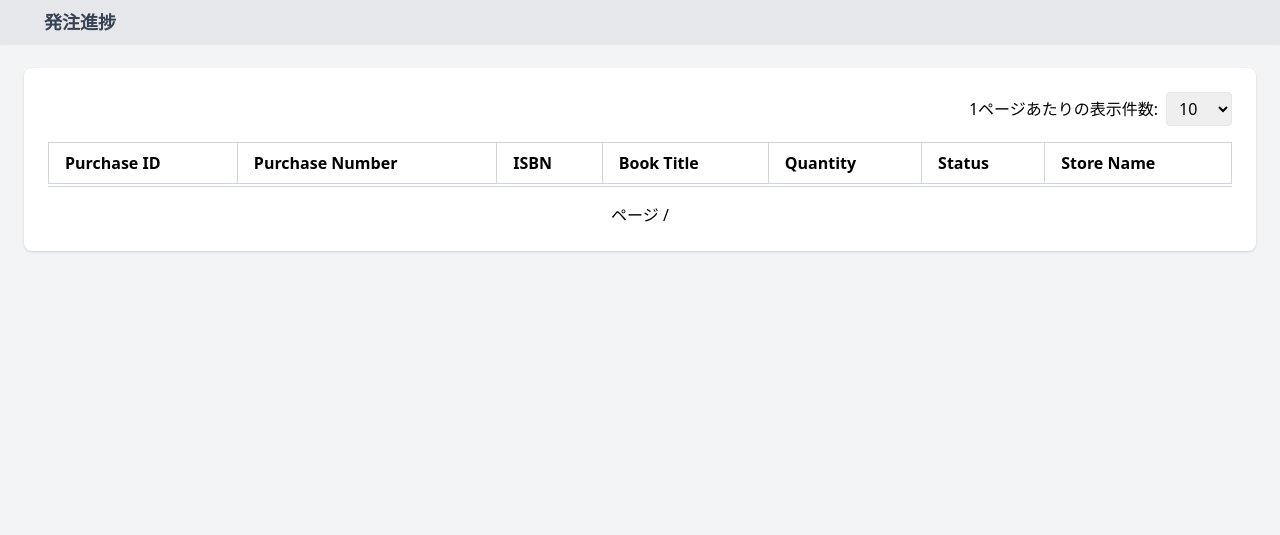
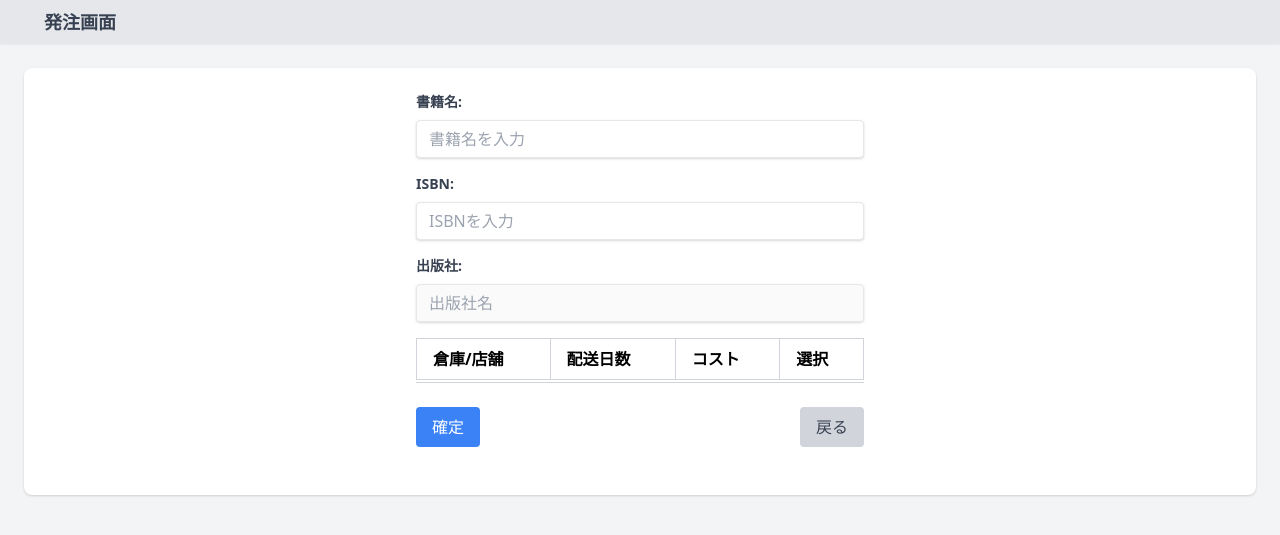
Before and after one commit to aska666/bookstore_app, a Flask app: template app/templates/order_form.html in a window 1280 px wide. Shown: the part 64-599 px from the top of the page. Run offline with Flask 3, Linux system fonts and the light colour scheme; the template is opened without the code that fills it, so the values that code supplies are empty; some libraries are stand-ins or nearby versions.

Commit message:
Update order_form.html

```diff
--- a/app/templates/order_form.html
+++ b/app/templates/order_form.html
@@ -1,63 +1,49 @@
 {% extends 'base.html' %}
 
 {% block page_title %}
-    発注進捗
+    発注画面
 {% endblock %}
 
 {% block content %}
 <div class="flex justify-center items-center">
     <div class="bg-white w-full rounded-lg shadow p-6 mb-6">
-        <div class="flex justify-end mb-4">
-            <form method="get" class="flex items-center">
-                <label for="per_page" class="mr-2">1ページあたりの表示件数:</label>
-                <select name="per_page" id="per_page" onchange="this.form.submit()" class="border px-2 py-1 rounded">
-                    <option value="10" {% if per_page == 10 %}selected{% endif %}>10</option>
-                    <option value="50" {% if per_page == 50 %}selected{% endif %}>50</option>
-                    <option value="100" {% if per_page == 100 %}selected{% endif %}>100</option>
-                </select>
-            </form>
+        <div class="container mx-auto">
+            <div class="flex justify-center mb-6">
+                <div class="w-full max-w-md">
+                    <form method="post">
+                        <div class="mb-4">
+                            <label for="book-name" class="block text-gray-700 text-sm font-bold mb-2">書籍名:</label>
+                            <input type="text" id="book-name" name="book_name" class="shadow appearance-none border rounded w-full py-2 px-3 text-gray-700 leading-tight focus:outline-none focus:shadow-outline" placeholder="書籍名を入力" autocomplete="off">
+                            <ul id="book-list" class="book-list mt-2 absolute w-full px-3 bg-white shadow-md border border-gray-300 hidden z-10"></ul>
+                        </div>
+                        <div class="mb-4">
+                            <label for="isbn" class="block text-gray-700 text-sm font-bold mb-2">ISBN:</label>
+                            <input type="text" id="isbn" name="isbn" class="shadow appearance-none border rounded w-full py-2 px-3 text-gray-700 leading-tight focus:outline-none focus:shadow-outline" placeholder="ISBNを入力" autocomplete="off">
+                        </div>
+                        <div class="mb-4">
+                            <label for="publisher" class="block text-gray-700 text-sm font-bold mb-2">出版社:</label>
+                            <input type="text" id="publisher" name="publisher" class="shadow appearance-none border rounded w-full py-2 px-3 text-gray-700 leading-tight focus:outline-none focus:shadow-outline" placeholder="出版社名" disabled>
                         </div>
 
                         <table class="min-w-full table-auto border-collapse border border-gray-300 mb-4">
                             <thead>
                                 <tr class="border-b-4 border-double border-gray-300">
-                    <th class="px-4 py-2 text-left border border-gray-300">Purchase ID</th>
-                    <th class="px-4 py-2 text-left border border-gray-300">Purchase Number</th>
-                    <th class="px-4 py-2 text-left border border-gray-300">ISBN</th>
-                    <th class="px-4 py-2 text-left border border-gray-300">Book Title</th>
-                    <th class="px-4 py-2 text-left border border-gray-300">Quantity</th>
-                    <th class="px-4 py-2 text-left border border-gray-300">Status</th>
-                    <th class="px-4 py-2 text-left border border-gray-300">Store Name</th>
+                                    <th class="px-4 py-2 text-left border border-gray-300">倉庫/店舗</th>
+                                    <th class="px-4 py-2 text-left border border-gray-300">配送日数</th>
+                                    <th class="px-4 py-2 text-left border border-gray-300">コスト</th> <!-- 新しくコストの列を追加 -->
+                                    <th class="px-4 py-2 text-left border border-gray-300">選択</th>
                                 </tr>
                             </thead>
-            <tbody>
-                {% for detail, purchase, store, book in details %}
-                    <tr>
-                        <td class="px-4 py-2 border border-gray-300">{{ detail.purchase_id }}</td>
-                        <td class="px-4 py-2 border border-gray-300">{{ detail.purchase_number }}</td>
-                        <td class="px-4 py-2 border border-gray-300">{{ detail.isbn }}</td>
-                        <td class="px-4 py-2 border border-gray-300">{{ book.title }}</td>
-                        <td class="px-4 py-2 border border-gray-300">{{ detail.quantity }}</td>
-                        <td class="px-4 py-2 border border-gray-300">{{ detail.status }}</td>
-                        <td class="px-4 py-2 border border-gray-300">{{ store.store_name }}</td>
-                    </tr>
-                {% endfor %}
+                            <tbody id="warehouse-days">
                             </tbody>
                         </table>
 
-        <div class="flex justify-between items-center">
-            <div>
-                {% if pagination.has_prev %}
-                    <a href="{{ url_for('main.order_progress', page=pagination.prev_num, per_page=per_page) }}" class="px-4 py-2 bg-gray-300 text-gray-700 rounded hover:bg-gray-400">前へ</a>
-                {% endif %}
+                        <div class="flex justify-between items-center mt-6">
+                            <button type="submit" class="px-4 py-2 bg-blue-500 text-white rounded hover:bg-blue-600">確定</button>
+                            <button type="button" class="px-4 py-2 bg-gray-300 text-gray-700 rounded hover:bg-gray-400" onclick="location.href=quot;{{ url_for('main.home') }}quot;;">戻る</button>
                         </div>
-            <div>
-                <span>ページ {{ pagination.page }} / {{ pagination.pages }}</span>
+                    </form>
                 </div>
-            <div>
-                {% if pagination.has_next %}
-                    <a href="{{ url_for('main.order_progress', page=pagination.next_num, per_page=per_page) }}" class="px-4 py-2 bg-gray-300 text-gray-700 rounded hover:bg-gray-400">次へ</a>
-                {% endif %}
             </div>
         </div>
     </div>
```
Lines whose indentation alone changed are shown as unchanged.
